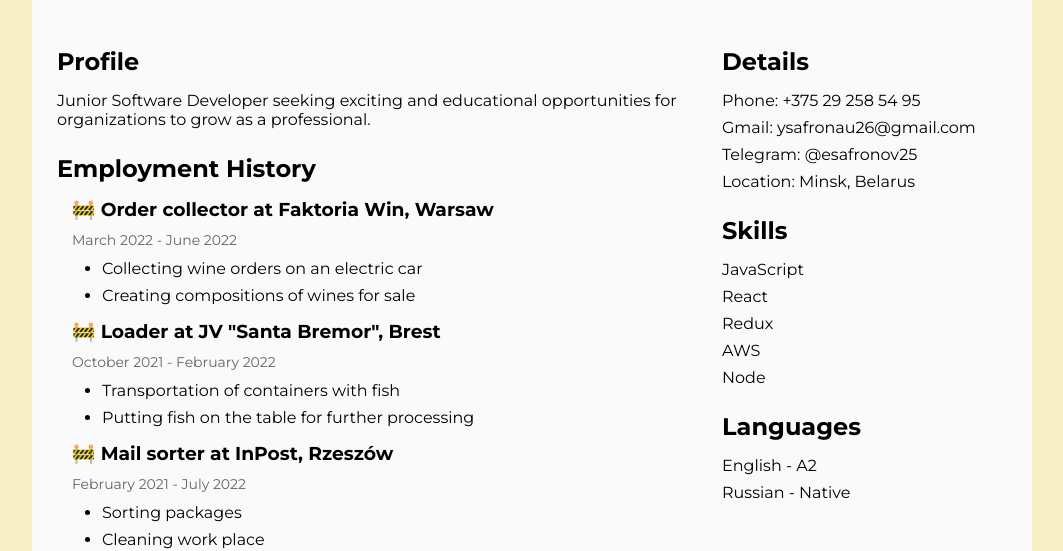
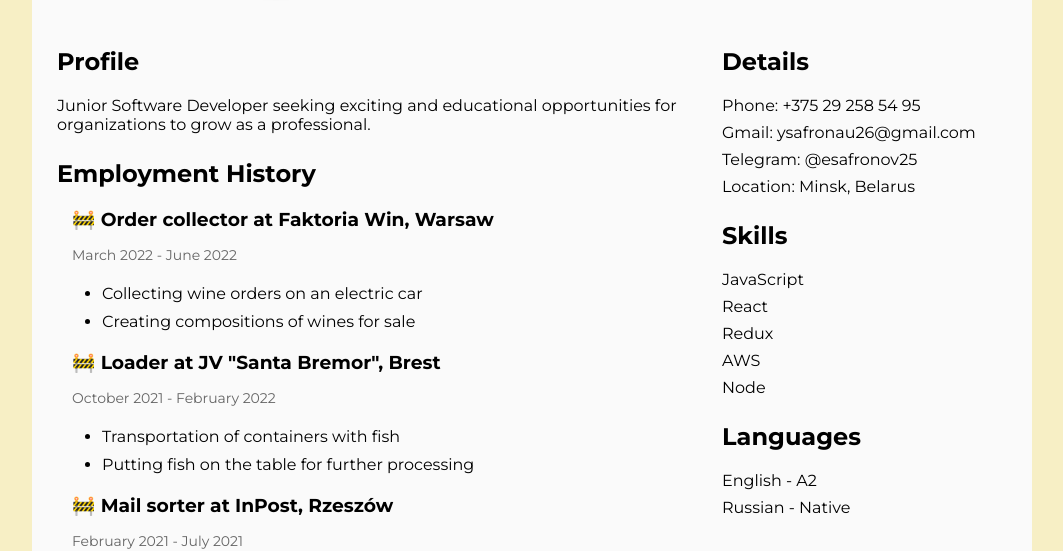
Before and after one commit to ysafronau/cv, a plain HTML site: page index.html in a window 1280 px wide. Shown: the part 253-804 px from the top of the page, without its empty margins (108-1171 px from the left). Drawn offline with Linux system fonts and the light colour scheme.

Commit message:
update cv

```diff
--- a/index.html
+++ b/index.html
@@ -47,7 +47,7 @@
             </div>
             <div class="employment-card">
               <h3>🚧 Mail sorter at InPost, Rzeszów</h3>
-              <span class="employment-date">February 2021 - July 2022</span>
+              <span class="employment-date">February 2021 - July 2021</span>
               <ul>
                 <li>Sorting packages</li>
                 <li>Cleaning work place</li>
--- a/style.css
+++ b/style.css
@@ -73,7 +73,7 @@ main {
 .languages-container {
   display: flex;
   flex-direction: column;
-  gap: 15px;
+  gap: 20px;
 }
 
 .employment-card,
@@ -81,14 +81,15 @@ main {
   padding-left: 15px;
   display: flex;
   flex-direction: column;
-  gap: 10px;
+  gap: 15px;
 }
 
 .employment-card ul {
+  margin-top: 5px;
   padding-left: 30px;
   display: flex;
   flex-direction: column;
-  gap: 8px;
+  gap: 9px;
 }
 
 .employment-date,
```
